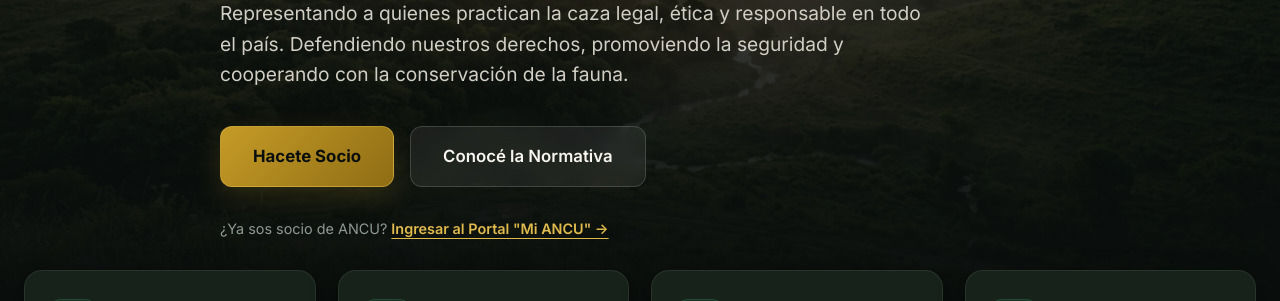
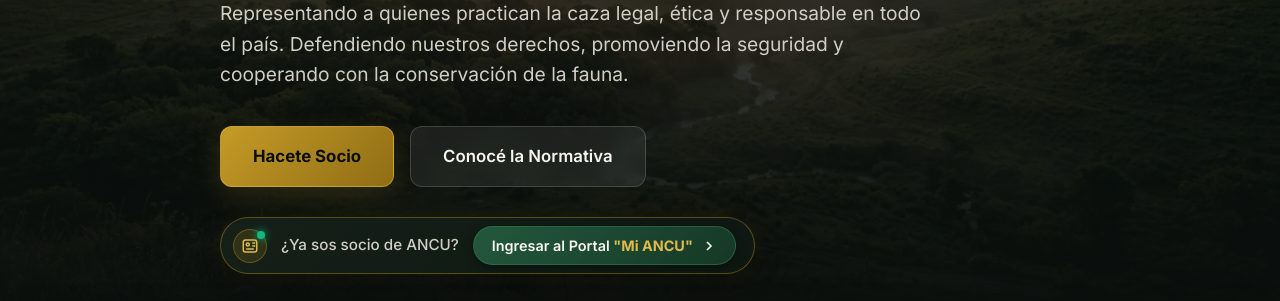
Before and after one commit to maxiviuy/ancu, a plain HTML site: page index.html in a window 1280 px wide. Shown: the part 421-722 px from the top of the page. Drawn offline with Linux system fonts and the light colour scheme.

Commit message:
chore(deploy): sincronizar cambios antes del despliegue

```diff
--- a/css/main.css
+++ b/css/main.css
@@ -450,20 +450,115 @@ button, input, select, textarea {
   margin-bottom: 30px;
 }
 
+.hero-portal-shortcut-wrap {
+  display: flex;
+  align-items: center;
+  margin-top: 10px;
+}
+
 .hero-portal-shortcut {
+  display: inline-flex;
+  align-items: center;
+  gap: 14px;
+  background: linear-gradient(135deg, rgba(22, 34, 26, 0.9) 0%, rgba(14, 23, 17, 0.98) 100%);
+  border: 1px solid rgba(197, 155, 39, 0.4);
+  box-shadow: 0 6px 24px rgba(0, 0, 0, 0.45), 0 0 20px rgba(197, 155, 39, 0.12);
+  padding: 8px 18px 8px 12px;
+  border-radius: var(--radius-full);
+  backdrop-filter: blur(14px);
+  -webkit-backdrop-filter: blur(14px);
+  transition: var(--transition);
+  position: relative;
+}
+
+.hero-portal-shortcut:hover {
+  border-color: var(--bronze-light);
+  box-shadow: 0 8px 30px rgba(0, 0, 0, 0.55), 0 0 25px rgba(197, 155, 39, 0.28);
+  transform: translateY(-2px);
+}
+
+.shortcut-icon {
+  display: flex;
+  align-items: center;
+  justify-content: center;
+  width: 34px;
+  height: 34px;
+  border-radius: 50%;
+  background: rgba(197, 155, 39, 0.15);
+  color: var(--bronze-light);
+  border: 1px solid rgba(197, 155, 39, 0.35);
+  flex-shrink: 0;
+  position: relative;
+}
+
+.shortcut-icon-dot {
+  position: absolute;
+  top: 1px;
+  right: 1px;
+  width: 8px;
+  height: 8px;
+  background-color: var(--color-available);
+  border-radius: 50%;
+  box-shadow: 0 0 8px var(--color-available);
+}
+
+.shortcut-text {
+  font-size: 0.95rem;
+  color: var(--text-bone-muted);
+  font-weight: 500;
+  display: flex;
+  align-items: center;
+  gap: 6px;
+}
+
+.shortcut-btn {
+  display: inline-flex;
+  align-items: center;
+  gap: 8px;
+  background: linear-gradient(135deg, #23583C 0%, #153825 100%);
+  color: var(--text-bone);
+  padding: 7px 18px;
+  border-radius: var(--radius-full);
   font-size: 0.9rem;
-  color: var(--text-muted);
-}
-
-.hero-portal-shortcut a {
+  font-weight: 600;
+  border: 1px solid rgba(52, 126, 87, 0.5);
+  box-shadow: 0 3px 10px rgba(0, 0, 0, 0.35);
+  transition: var(--transition);
+  text-decoration: none;
+}
+
+.shortcut-btn strong {
   color: var(--bronze-light);
-  font-weight: 600;
-  text-decoration: underline;
-  text-underline-offset: 4px;
-}
-
-.hero-portal-shortcut a:hover {
-  color: #FFF;
+}
+
+.shortcut-btn:hover {
+  background: linear-gradient(135deg, #347E57 0%, #23583C 100%);
+  border-color: var(--bronze-primary);
+  color: #FFFFFF;
+  box-shadow: 0 4px 16px rgba(52, 126, 87, 0.6);
+  transform: translateX(3px);
+}
+
+.shortcut-btn svg {
+  transition: transform 0.2s ease;
+}
+
+.shortcut-btn:hover svg {
+  transform: translateX(4px);
+}
+
+@media (max-width: 640px) {
+  .hero-portal-shortcut {
+    flex-direction: column;
+    text-align: center;
+    border-radius: var(--radius-lg);
+    padding: 14px;
+    width: 100%;
+  }
+  .shortcut-btn {
+    width: 100%;
+    justify-content: center;
+  }
 }
 
 /* ------------------ Buttons & Components ------------------ */
--- a/index.html
+++ b/index.html
@@ -71,8 +71,26 @@
           <a href="socios.html" class="btn btn-bronze btn-lg" id="hero-btn-socio">Hacete Socio</a>
           <a href="normativa.html" class="btn btn-secondary btn-lg" id="hero-btn-normativa">Conocé la Normativa</a>
         </div>
-        <div class="hero-portal-shortcut">
-          ¿Ya sos socio de ANCU? <a href="socios.html#portal">Ingresar al Portal "Mi ANCU" &rarr;</a>
+        <div class="hero-portal-shortcut-wrap">
+          <div class="hero-portal-shortcut" id="hero-socio-shortcut">
+            <div class="shortcut-icon">
+              <svg width="18" height="18" viewBox="0 0 24 24" fill="none" stroke="currentColor" stroke-width="2">
+                <rect x="3" y="4" width="18" height="16" rx="3"></rect>
+                <circle cx="9" cy="10" r="2"></circle>
+                <line x1="15" y1="8" x2="19" y2="8"></line>
+                <line x1="15" y1="12" x2="19" y2="12"></line>
+                <line x1="7" y1="16" x2="17" y2="16"></line>
+              </svg>
+              <span class="shortcut-icon-dot"></span>
+            </div>
+            <span class="shortcut-text">¿Ya sos socio de ANCU?</span>
+            <a href="socios.html#portal" class="shortcut-btn" id="btn-hero-mi-ancu">
+              <span>Ingresar al Portal <strong>"Mi ANCU"</strong></span>
+              <svg width="16" height="16" viewBox="0 0 24 24" fill="none" stroke="currentColor" stroke-width="2.5">
+                <polyline points="9 18 15 12 9 6"></polyline>
+              </svg>
+            </a>
+          </div>
         </div>
       </div>
     </div>
@@ -412,9 +430,9 @@
         </div>
 
         <div class="footer-col">
-          <h4>Transparencia y Respaldo</h4>
-          <p style="font-size:0.85rem; line-height:1.5; margin-bottom:14px;">
-            Plataforma digital desarrollada e impulsada con el respaldo tecnológico de <a href="https://astroseguridad.lat" target="_blank" rel="noopener" style="color:var(--bronze-light); font-weight:700; text-decoration:underline;">Astro (astroseguridad.lat)</a>.
+          <h4>Transparencia y Seguridad</h4>
+          <p style="font-size:0.85rem; line-height:1.6; margin-bottom:14px; color:var(--text-bone-muted);">
+            Portal oficial de la Asociación Nacional de Cazadores del Uruguay para socios, gestión comunitaria y actividades en todo el territorio nacional.
           </p>
           <div style="background:rgba(255,255,255,0.04); border:1px solid var(--border-subtle); padding:10px 14px; border-radius:8px; font-size:0.8rem;">
             🛡️ Cumplimiento de la Ley 18.331 de Protección de Datos Personales (Uruguay).
```
